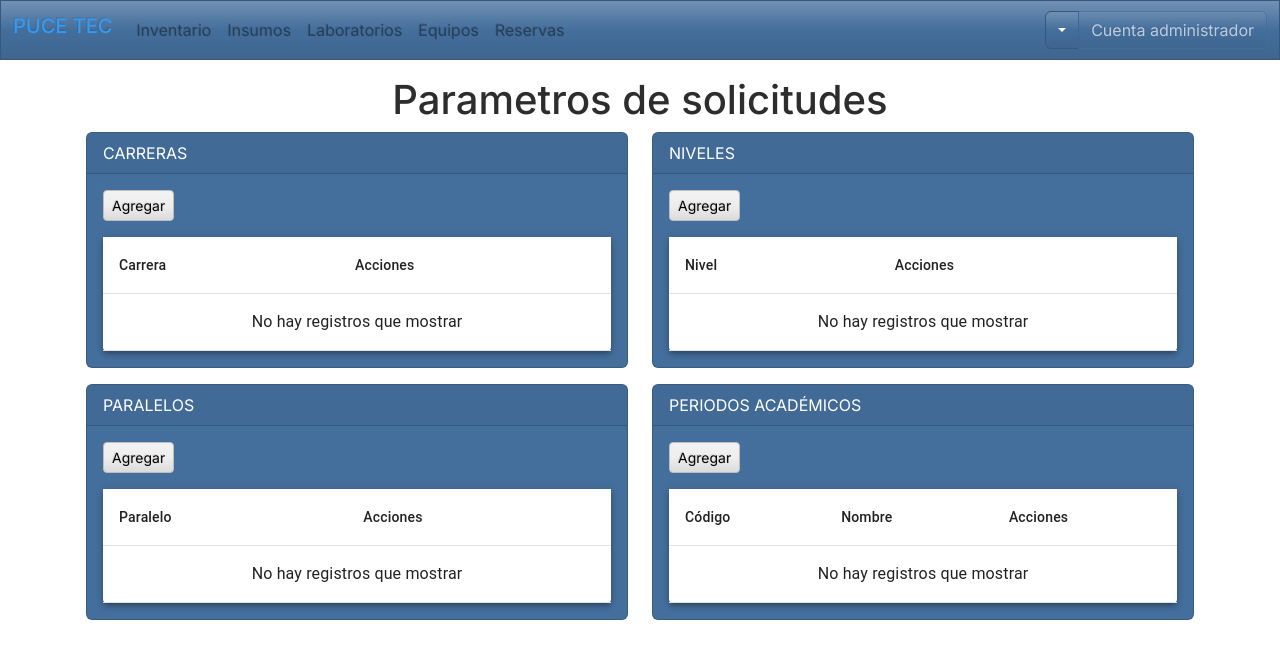
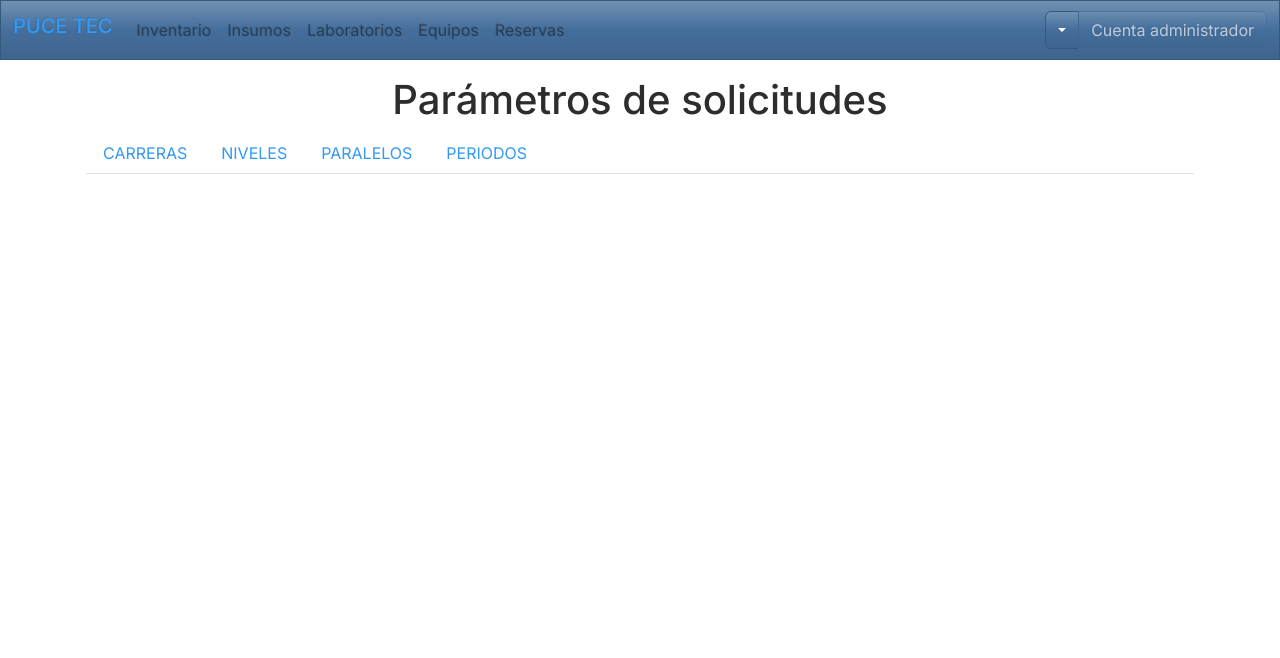
Before and after one commit to AndryAmagua/tecnologia-enfermeria, a Next.js app: page /parametros in a window 1280 px wide. Shown: the top 658 px of the page. Built offline with nearby package versions, Linux system fonts and the light colour scheme; no server answers.

Commit message:
edit view parametros

```diff
--- a/app/parametros/page.jsx
+++ b/app/parametros/page.jsx
@@ -6,20 +6,33 @@ import CardPeriodo from "@/components/cards/CardPeriodo"
 function Parametros() {
     return (
         <div className="container-sm p-3">
-            <h1 style={{ textAlign: 'center' }}>Parametros de solicitudes</h1>
-            <div className="row">
-                <div className="col-sm-6">
+            <h1 style={{ textAlign: 'center' }}>Parámetros de solicitudes</h1>
+
+            <ul className="nav nav-tabs" role="tablist">
+                <li className="nav-item" role="presentation">
+                    <a className="nav-link" data-bs-toggle="tab" href="#carreras" role="tab">CARRERAS</a>
+                </li>
+                <li className="nav-item" role="presentation">
+                    <a className="nav-link" data-bs-toggle="tab" href="#niveles" role="tab">NIVELES</a>
+                </li>
+                <li className="nav-item" role="presentation">
+                    <a className="nav-link" data-bs-toggle="tab" href="#paralelos" role="tab" >PARALELOS</a>
+                </li>
+                <li className="nav-item" role="presentation">
+                    <a className="nav-link" data-bs-toggle="tab" href="#periodos" role="tab">PERIODOS</a>
+                </li>
+            </ul>
+            <div id="myTabContent" className="tab-content">
+                <div className="tab-pane fade p-3" id="carreras" role="tabpanel">
                     <CardCarrera />
                 </div>
-                <div className="col-sm-6">
+                <div className="tab-pane fade p-3" id="niveles" role="tabpanel">
                     <CardNivel />
                 </div>
-            </div>
-            <div className="row">
-                <div className="col-sm-6">
+                <div className="tab-pane fade p-3" id="paralelos" role="tabpanel">
                     <CardParalelo />
                 </div>
-                <div className="col-sm-6">
+                <div className="tab-pane fade p-3" id="periodos" role="tabpanel">
                     <CardPeriodo />
                 </div>
             </div>
```
